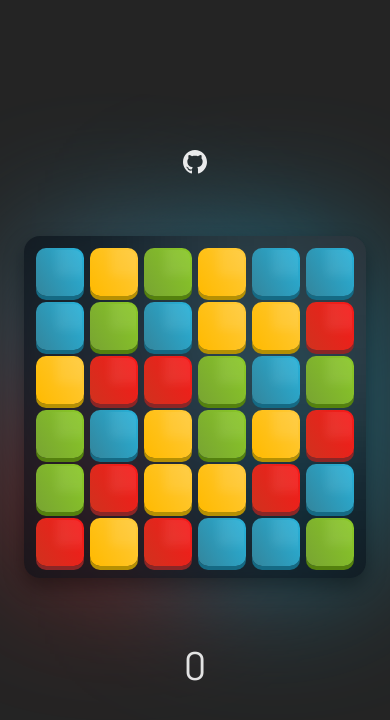
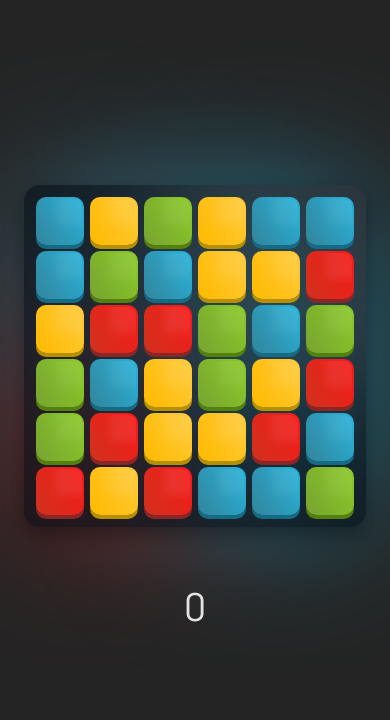
Before and after one commit to DavidBachmann/tilesgame, a React (Vite) app: page / in a window 390 px wide. Shown: the top 720 px of the page. Built offline with nearby package versions, Linux system fonts and the light colour scheme.

Commit message:
feat: more mobile friendly ui spacing

```diff
--- a/src/components/UI/UI.css.ts
+++ b/src/components/UI/UI.css.ts
@@ -3,7 +3,11 @@ import styled from "styled-components";
 export const root = styled("div")({
   display: "flex",
   flexDirection: "column",
-  rowGap: 32,
+  rowGap: 24,
+
+  "@media (min-width: 429px)": {
+    rowGap: 32,
+  },
 });
 
 export const area = styled("div")({
@@ -11,10 +15,11 @@ export const area = styled("div")({
 });
 
 export const header = styled("header")({
-  display: "flex",
+  display: "none",
   flexDirection: "column",
   alignItems: "center",
-  padding: 24,
+  padding: 8,
+
   svg: {
     opacity: 0.9,
     transition: "opacity 200ms",
@@ -25,4 +30,8 @@ export const header = styled("header")({
   "a:hover svg, a:focus-visible svg": {
     opacity: 1,
   },
+  "@media (min-width: 429px)": {
+    padding: 24,
+    display: "flex",
+  },
 });
--- a/src/index.css
+++ b/src/index.css
@@ -33,6 +33,7 @@ body {
   place-items: center;
   min-width: 320px;
   min-height: 100vh;
+  min-height: 100dvh;
 }
 
 .visually-hidden {
```
